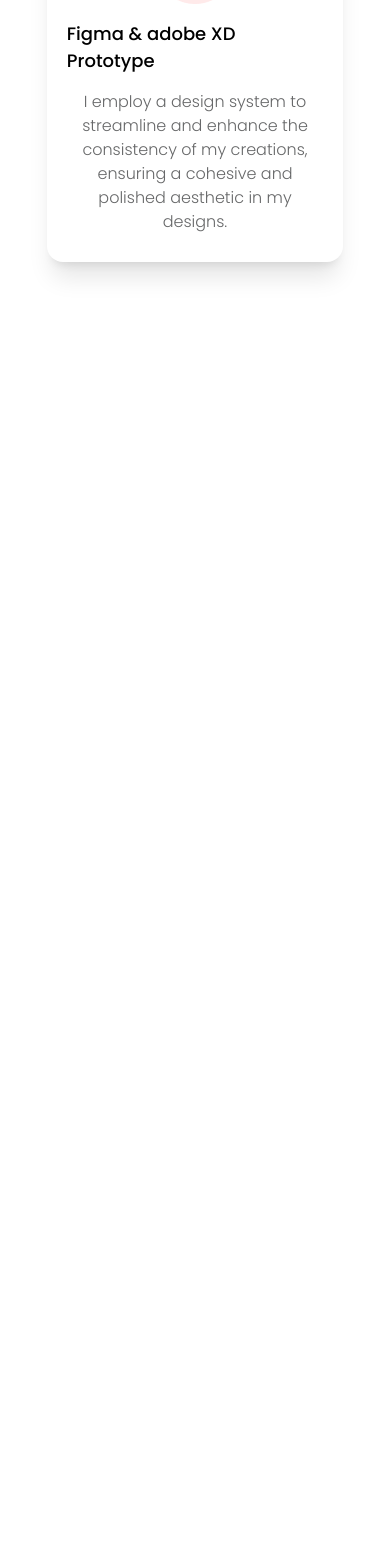
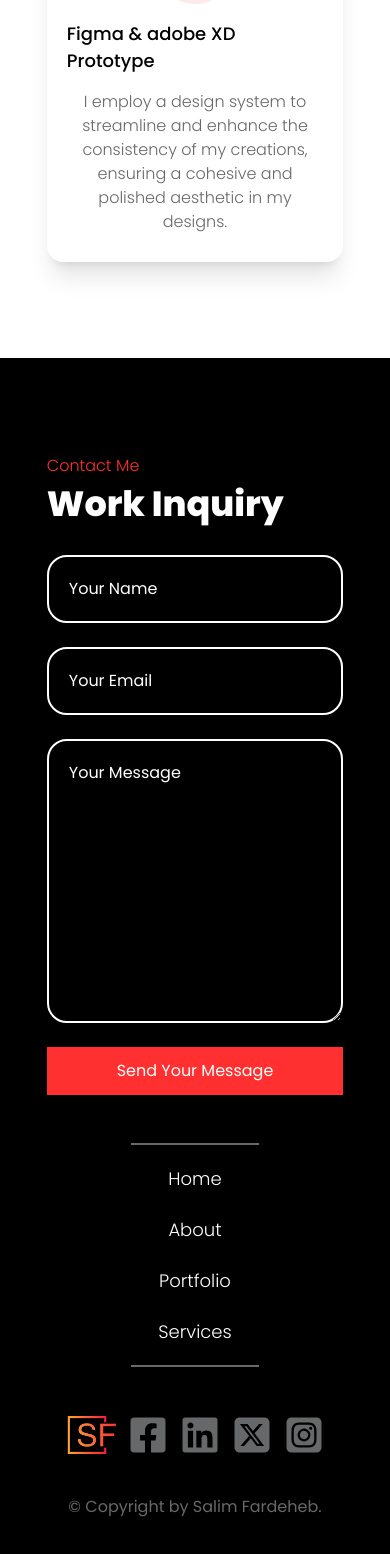
Before and after one commit to salimxfardeheb/portfolio, a React (Vite) app in the folder portfolio/: page / in a window 390 px wide. Shown: the part 6477-8031 px from the top of the page. Before the commit the page ends 6835 px from the top, so only its background shows below. Built offline with nearby package versions, Linux system fonts and the light colour scheme.

Commit message:
featuring footer

```diff
--- a/portfolio/src/App.jsx
+++ b/portfolio/src/App.jsx
@@ -5,6 +5,7 @@ import HeroSection from "./hero-section/heroSection";
 import Card from "./cards/cards";
 import AboutMe from "./AboutMe/AboutMe";
 import Portfolio from "./portfolioSection/portfolio";
+import Footer from "./footer/Footer";
 
 import Professional from "./images/rating-cards/Professional.png";
 import Fast from "./images/rating-cards/Fast.png";
@@ -62,6 +63,7 @@ const App = () => {
             description={descriptionServices[2]}
           />
         </div>
+        <Footer/>
     </>
   );
 };
--- /dev/null
+++ b/portfolio/src/footer/Footer.jsx
@@ -0,0 +1,93 @@
+import React from "react";
+import menuItems from "../navbar/menuItems";
+import { FaFacebookSquare, FaLinkedin } from "react-icons/fa";
+import { FaSquareInstagram, FaSquareXTwitter } from "react-icons/fa6";
+
+import logo from "../images/logo-SF.png";
+
+const Footer = () => {
+  return (
+    <div className="bg-black py-24 flex flex-col md:gap-24 gap-12">
+      <div className="mx-[12%] flex flex-col gap-6">
+        <div>
+          <p className="md:text-Header5 text-MobileHeader5 text-redOrange">
+            Contact Me
+          </p>
+          <p className="md:text-Header2 text-MobileHeader2 text-white">
+            Work Inquiry
+          </p>
+        </div>
+        <form action="">
+          <div className="input-group flex flex-col gap-6 text-white ">
+            <input
+              type="text"
+              name="name"
+              placeholder="Your Name"
+              className="rounded-[20px] bg-black border-2 border-white placeholder:text-white focus:border-redOrange  p-5"
+            />
+            <input
+              type="Email"
+              name="name"
+              placeholder="Your Email"
+              className="rounded-[20px] bg-black border-2 border-white placeholder:text-white focus:border-redOrange p-5 "
+            />
+            <textarea
+              name=""
+              id=""
+              cols="30"
+              rows="10"
+              className="rounded-[20px] bg-black border-2 border-white placeholder:text-white focus:border-redOrange p-5"
+              placeholder="Your Message"
+            ></textarea>
+            <button className="bg-redOrange py-3 hover:opacity-90 duration-150">
+              Send Your Message
+            </button>
+          </div>
+        </form>
+      </div>
+      <div className="mx-[17%]">
+        <div>
+          <ul className=" text-white flex flex-col md:flex-row md:justify-around items-center text-Header5 border-y-2 border-nevada md:py-12 gap-6 py-5 mx-[25%] md:mx-auto">
+            {menuItems.map((data) => (
+              <li key={data.id} className=" hover:text-redOrange">
+                <a href={data.link}>{data.name}</a>
+              </li>
+            ))}
+          </ul>
+        </div>
+        <div className="flex justify-between items-center md:mt-[100px] mt-12">
+          <div>
+            <img
+              src={logo}
+              alt=""
+              className="md:w-[120px] w-[64.15px] object-contain"
+            />
+          </div>
+          <div className="hidden md:block">
+            <p className="text-nevada text-p">© Copyright by Salim Fardeheb.</p>
+          </div>
+          <div className="flex justify-between md:w-[30%] gap-3">
+            <a href="">
+              <FaFacebookSquare className="w-10 h-10 text-nevada object-contain hover:text-redOrange" />
+            </a>
+            <a href="">
+
+              <FaLinkedin className="w-10 h-10 text-nevada object-contain hover:text-redOrange" />
+            </a>
+            <a href="">
+              <FaSquareXTwitter className="w-10 h-10 text-nevada object-contain hover:text-redOrange" />
+            </a>
+            <a href="">
+              <FaSquareInstagram className="w-10 h-10 text-nevada object-contain hover:text-redOrange" />
+            </a>
+          </div>
+        </div>
+        <div className="pt-10 md:hidden w-full flex justify-center">
+          <p className="text-nevada text-p">© Copyright by Salim Fardeheb.</p>
+        </div>
+      </div>
+    </div>
+  );
+};
+
+export default Footer;
--- a/portfolio/tailwind.config.js
+++ b/portfolio/tailwind.config.js
@@ -11,7 +11,7 @@ export default {
       redOrange: "#FF302F",
       nevada: "#676869",
       white: "#FFFFFF",
-      black: "#00000",
+      black: "#000000",
     },
     fontFamily: {
       poppins: ["Poppins"],
```
